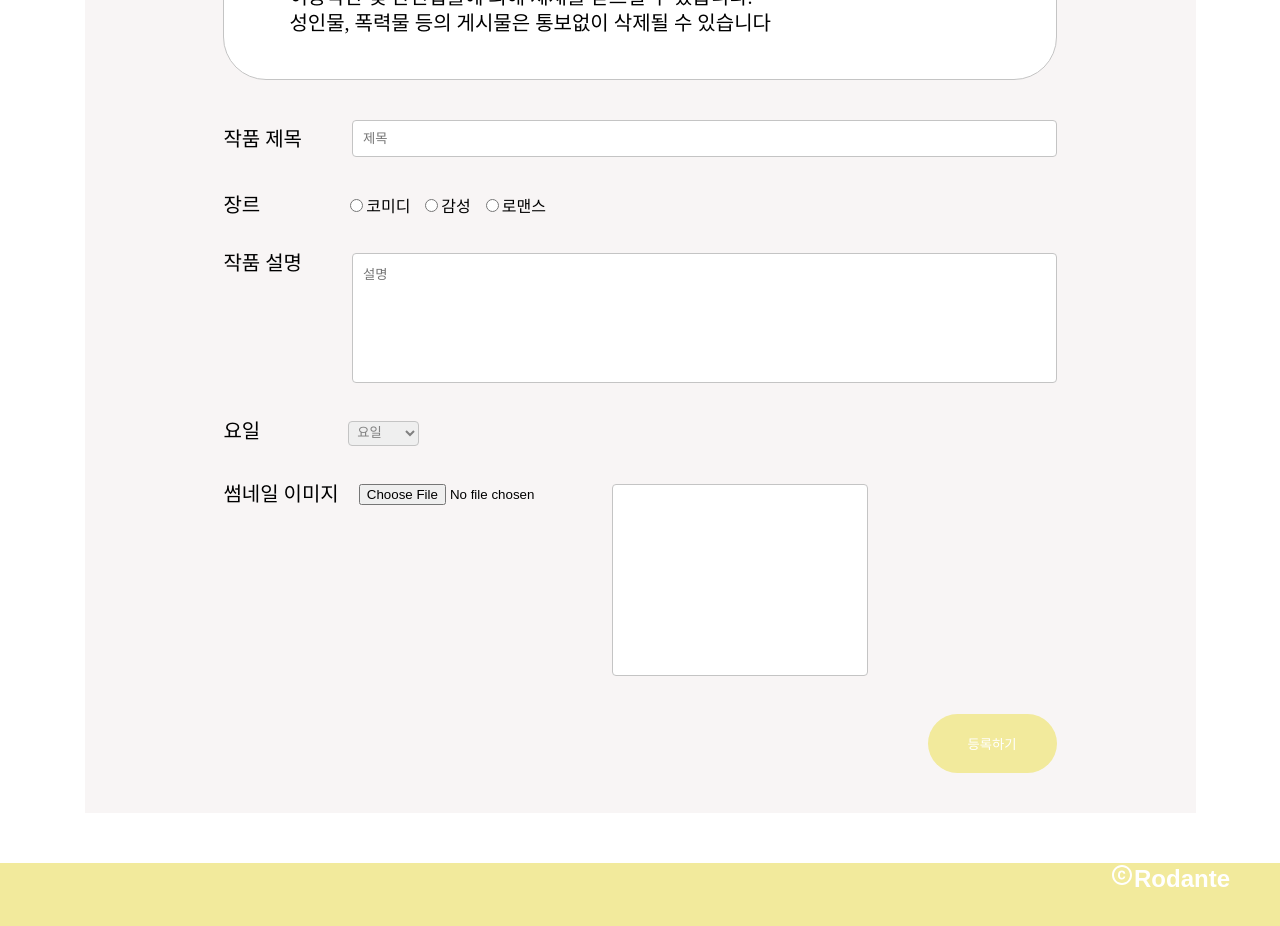
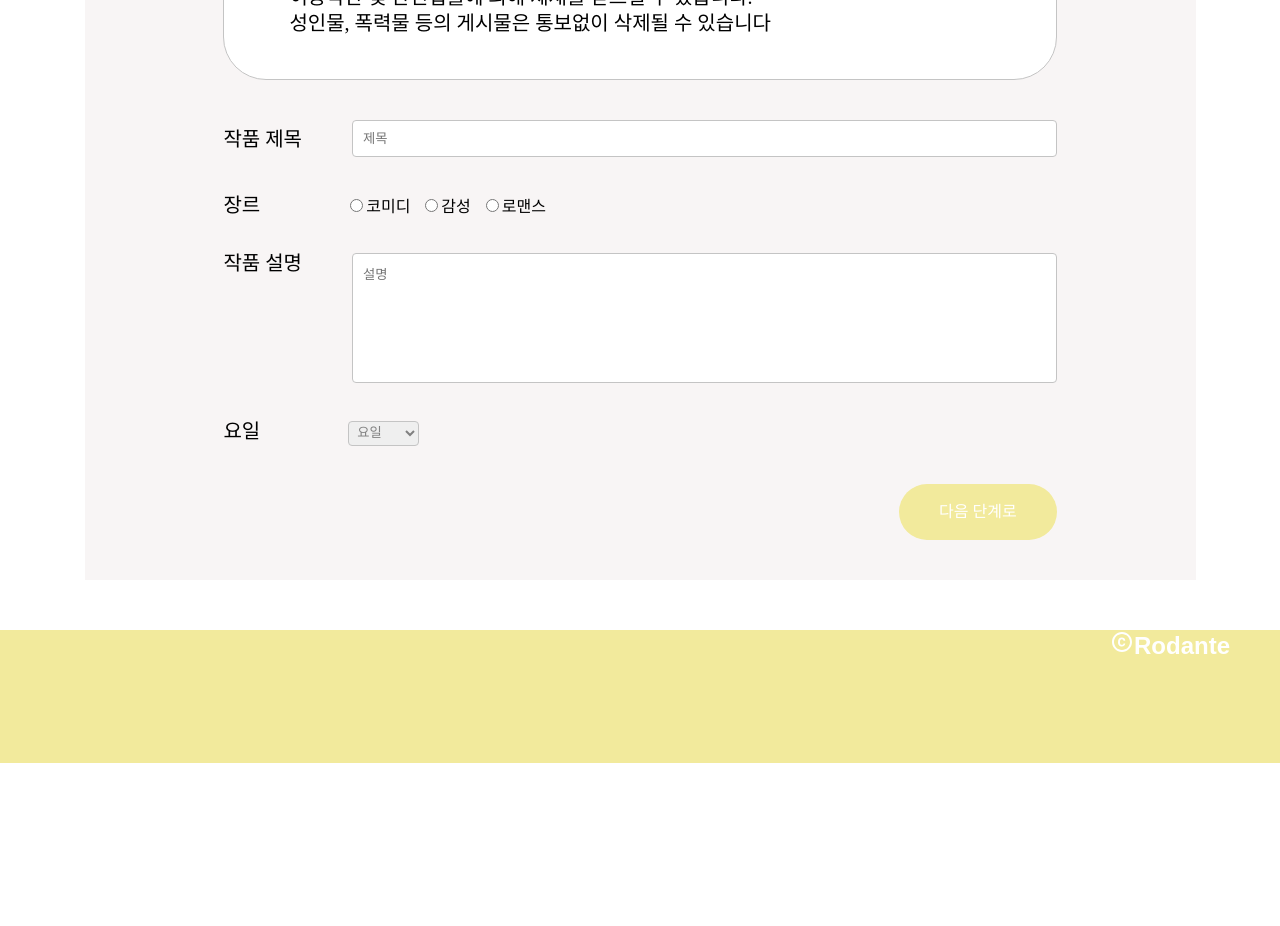
Before and after one commit to rlarlduf20/Rodante-FE, a Next.js app: page /videoRegi in a window 1280 px wide. Shown: the part 300-1226 px from the top of the page. After the commit the page ends 1063 px from the top, so only its background shows below. Built offline with nearby package versions, Linux system fonts and the light colour scheme; a web font is replaced by a local one.

Commit message:
작품등록-이미지

```diff
--- a/package.json
+++ b/package.json
@@ -15,9 +15,11 @@
     "@mui/icons-material": "^5.8.4",
     "@mui/material": "^5.9.1",
     "@mui/styles": "^5.9.1",
+    "aws-sdk": "^2.1248.0",
     "axios": "^1.1.3",
     "next": "12.2.2",
     "react": "18.2.0",
+    "react-aws-s3-typescript": "^1.1.4",
     "react-dom": "18.2.0",
     "swiper": "^8.3.2"
   },
--- a/src/components/videoRegi/VideoRegiForm.tsx
+++ b/src/components/videoRegi/VideoRegiForm.tsx
@@ -2,10 +2,13 @@ import { useState, useEffect } from "react";
 import { VideoRegiFormBox } from "../../styles/videoRegipage/videoRegiBox";
 import axios from "axios";
 import Image from "next/image";
+import AWS from "aws-sdk";
+import ReactS3Client from "react-aws-s3-typescript";
 
 const VideoRegiForm = () => {
   const [imgSrc, setImgSrc] = useState("");
   const encodeFileToBase64 = (fileBlob: any) => {
+    setFile(fileBlob);
     const reader: any = new FileReader();
     reader.readAsDataURL(fileBlob);
     return new Promise<void>((resolve) => {
@@ -19,6 +22,9 @@ const VideoRegiForm = () => {
   const [genre, setGenre] = useState("");
   const [description, setDescription] = useState("");
   const [dayOfWeek, setDayOfWeek] = useState("");
+  const [isNext, setIsNext] = useState(false);
+  const [workId, setWorkId] = useState(0);
+  const [file, setFile] = useState<any>();
 
   const onChangeTitle = (e: any) => {
     setTitle(e.target.value);
@@ -29,10 +35,6 @@ const VideoRegiForm = () => {
   const onChangeDayOfWeek = (e: any) => {
     setDayOfWeek(e.target.value);
   };
-  // const onChangeImg = (e: any) => {
-  //   console.log(e);
-  //   setImgSrc(imgSrc);
-  // };
 
   const onSubmit = async (e: any) => {
     e.preventDefault();
@@ -42,7 +44,6 @@ const VideoRegiForm = () => {
       genre,
       description,
       dayOfWeek,
-      thumbnailImg: imgSrc,
     };
     if (
       title === "" ||
@@ -60,16 +61,76 @@ const VideoRegiForm = () => {
           Authorization: `Bearer ${access}`,
         },
       });
+      console.log(res.data);
+      setWorkId(res.data);
+      setIsNext(true);
+      alert("썸네일 이미지를 등록해주세요");
+      // window.location.replace("/");
+    } catch (e) {
+      console.error(e);
+      alert("로그인이 필요한 서비스입니다.");
+      window.location.replace("/signin");
+    }
+  };
+
+  const s3config = {
+    bucketName: "rodanthe-s3",
+    dirName: "UserImg",
+    region: "ap-northeast-2",
+    accessKeyId: "AKIAVATFAWMSH7U52MV4",
+    secretAccessKey: "pYOwZ+GhA2NYnS7l5l4MLj2/q2RgdZJ912lzRNc",
+  };
+
+  const onRegi = async () => {
+    const s3 = new ReactS3Client(s3config);
+    const filename = `${workId}/${workId}.jpeg`;
+    try {
+      const res = await s3.uploadFile(file, filename);
       console.log(res);
-      alert("등록 성공");
+      alert("모든 등록 절차를 완료하였습니다.");
       window.location.replace("/");
     } catch (e) {
       console.error(e);
-      alert("로그인이 필요한 서비스입니다.");
+      alert("다시한번 시도해주세요");
     }
+    // const upload = new AWS.S3.ManagedUpload({
+    //   params: {
+    //     Bucket: "rodanthe-s3",
+    //     Key: workId / workId + ".jpeg",
+    //     Body: file,
+    //   },
+    // });
+    // const promise = upload.promise();
+    // promise.then(
+    //   function () {
+    //     alert("등록완료");
+    //     window.location.replace("/");
+    //   },
+    //   function (err) {
+    //     console.error(err);
+    //     alert("다시한번 시도해주세요");
+    //   }
+    // );
   };
   return (
-    <VideoRegiFormBox encType="multipart/form-data">
+    <VideoRegiFormBox>
+      {isNext ? (
+        <div className="thumbnail">
+          <p>썸네일 이미지</p>
+          <input
+            className="imgInput"
+            type="file"
+            accept="image/png, image/jpeg"
+            onChange={(e: any) => {
+              encodeFileToBase64(e.target.files[0]);
+            }}
+          />
+          <div className="imgBox">
+            {imgSrc && <Image width={256} height={192} src={imgSrc} />}
+          </div>
+        </div>
+      ) : (
+        <>
           <div className="title">
             <p>작품 제목</p>
             <input
@@ -136,25 +197,24 @@ const VideoRegiForm = () => {
               <option value="sun">일</option>
             </select>
           </div>
-      <div className="thumbnail">
-        <p>썸네일 이미지</p>
-        <input
-          className="imgInput"
-          type="file"
-          accept="image/png, image/jpeg"
-          onChange={(e: any) => {
-            encodeFileToBase64(e.target.files[0]);
-          }}
-        />
-        <div className="imgBox">
-          {imgSrc && <Image width={256} height={192} src={imgSrc} />}
+        </>
+      )}
+      {isNext ? (
+        <div className="btn">
+          <div className="prevBtn" onClick={() => setIsNext((prev) => !prev)}>
+            이전 단계로
+          </div>
+          <div className="regiBtn" onClick={onRegi}>
+            등록하기
           </div>
         </div>
+      ) : (
         <div className="btn">
-        <button className="regiBtn" onClick={onSubmit}>
-          등록하기
-        </button>
+          <div className="regiBtn" onClick={onSubmit}>
+            다음 단계로
           </div>
+        </div>
+      )}
     </VideoRegiFormBox>
   );
 };
--- a/src/styles/videoRegipage/videoRegiBox.tsx
+++ b/src/styles/videoRegipage/videoRegiBox.tsx
@@ -115,6 +115,7 @@ export const VideoRegiFormBox = styled.form`
   .btn {
     width: 100%;
     display: flex;
+    gap: 20px;
     justify-content: flex-end;
     .regiBtn {
       border: none;
@@ -128,5 +129,17 @@ export const VideoRegiFormBox = styled.form`
         background: #fff259;
       }
     }
+    .prevBtn {
+      border: none;
+      color: white;
+      background: #e2e2e2;
+      padding: 20px 40px;
+      border-radius: 30px;
+      cursor: pointer;
+      margin-bottom: 40px;
+      &:hover {
+        background: #c4c4c4;
+      }
+    }
   }
 `;
```
Also changed, not shown: 1 other file (tests, documents, lock files or other folders). Lines whose indentation alone changed are shown as unchanged.
